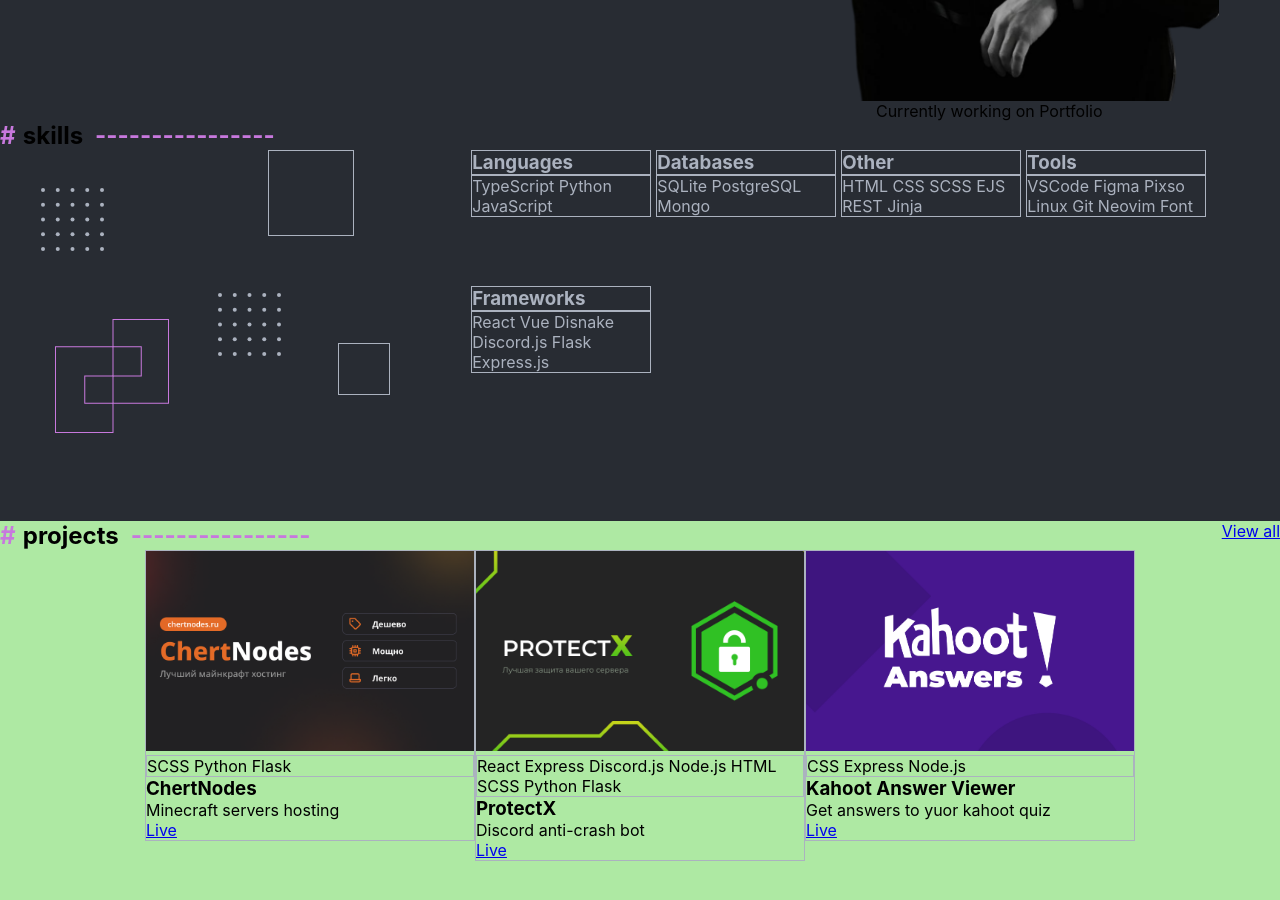
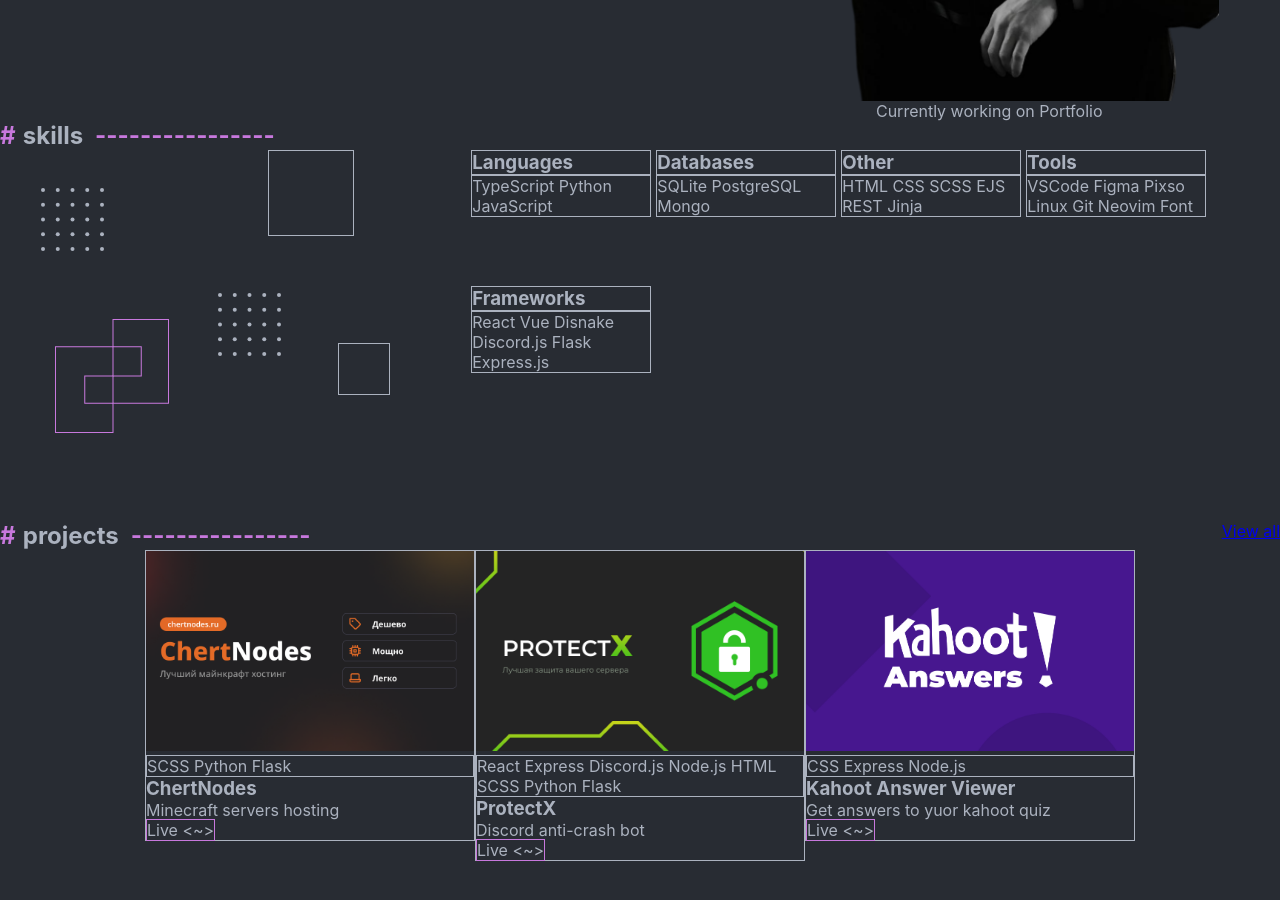
Before and after one commit to KvashninAlexander2023/portfolio-start-project-main, a React app: page / in a window 1280 px wide. Shown: the part 320-1220 px from the top of the page. Built offline with nearby package versions, Linux system fonts and the light colour scheme.

Commit message:
GlobalStyles

```diff
--- a/src/components/SectionTitle.tsx
+++ b/src/components/SectionTitle.tsx
@@ -12,9 +12,9 @@ export const SectionTitle = styled.h2`
   &::after{
     content: '----------------';
     /* display: block; */
-    width: 50px; /* Ширина решетки */
-    height: 5px; /* Высота решетки */
-    color: #C778DD; /* Цвет решетки */
-    margin-left: 0.5em; /* Расстояние между решеткой и заголовком */
+    width: 50px;
+    height: 5px;
+    color: #C778DD; /* Цвет линии */
+    margin-left: 0.5em; /* Расстояние между линией и заголовком */
   }
 `;
--- a/src/layout/sections/main/Main.tsx
+++ b/src/layout/sections/main/Main.tsx
@@ -19,8 +19,8 @@ export const Main = () => {
           <button>Contact me!!</button>
         </div>
         <FlexWrapper justify="center" direction="column" align="center">
-          <PhotoContainer >
-            <img src={photo} alt='web developer photo'/>
+          <PhotoContainer>
+            <img src={photo} alt="web developer photo" />
           </PhotoContainer>
           <span>Currently working on Portfolio</span>
         </FlexWrapper>
@@ -31,7 +31,7 @@ export const Main = () => {
 
 const StyledMain = styled.div`
   min-height: 50vh;
-  background-color: #282c33; //#8f8b8b;
+  background-color: ${(props) => props.theme.color.primary};
 `;
 
 const PhotoContainer = styled.div`
@@ -40,16 +40,19 @@ const PhotoContainer = styled.div`
   overflow: hidden;
   position: relative;
   z-index: 1;
-  & img{
+  & img {
     width: 100%;
     /* height: auto; */
   }
   &::before {
     content: url(${photologo});
     position: absolute;
+    /* width: 40px; */
+    transform: scale(0.9);
     top: 100px;
-    left: 50px;
+    left: 45px;
     z-index: -1;
+
   }
   &::after {
     content: url(${dots});
--- a/src/layout/sections/works/Works.tsx
+++ b/src/layout/sections/works/Works.tsx
@@ -39,7 +39,7 @@ export const Works = () => {
 
 const StyledWorks = styled.section`
   min-height: 70vh;
-  background-color: #aee9a3;
+  background-color: ${props => props.theme.color.primary};
 `;
 
 // const TitleLineStyled = styled.div`
--- a/src/layout/sections/works/work/Work.tsx
+++ b/src/layout/sections/works/work/Work.tsx
@@ -25,12 +25,12 @@ export const Work = (props: WorkPropsType) => {
 
 const StyledWork = styled.div`
   max-width: 330px;
-  border: 1px solid #abb2bf;
+  border: 1px solid ${(props) => props.theme.color.secondary};
   /* padding: 0;
   margin: 0; */
 `;
 const Image = styled.img`
-  width:100%;
+  width: 100%;
   height: 200px;
   object-fit: cover;
 
@@ -39,14 +39,21 @@ const Image = styled.img`
 `;
 
 const TechnologyStackUsed = styled.p`
-  border: 1px solid #abb2bf;
-  margin: 0;
+  border: 1px solid ${(props) => props.theme.color.secondary};
+  /* margin: 0; */
 `;
 const DescriptionGroupsStyled = styled.div`
-  /* border: 1px solid #abb2bf; */
-  margin: 0;
+  /* margin: 0; */
 `;
+
 const Link = styled.a`
+  color: inherit;
+  border: 1px solid ${(props) => props.theme.color.lineColor};
+  text-decoration: none;
+  &::after {
+    content: "<~>";
+    display: inline-block;
 
-  margin: 0;
+    /* width: 10px; */
+  }
 `;
--- a/src/styles/GlobalStyles.tsx
+++ b/src/styles/GlobalStyles.tsx
@@ -1,4 +1,10 @@
 import { createGlobalStyle } from "styled-components";
+
+
+type GlobalStylesType = {
+  color?: string,
+  secondary?: string,
+}
 
 export const GlobalStyles = createGlobalStyle`
   *,
@@ -16,6 +22,9 @@ export const GlobalStyles = createGlobalStyle`
     sans-serif;
   -webkit-font-smoothing: antialiased;
   -moz-osx-font-smoothing: grayscale;
+  color:#abb2bf;
+  max-width: 1366px;
+  margin: 0 auto;
 }
 
 code {
--- a/src/styles/Theme.styled.tsx
+++ b/src/styles/Theme.styled.tsx
@@ -1,14 +1,7 @@
 export const myTheme = {
-  border_radius: "15px",
   color: {
-    primary: "lightgreen",
-    secondary: "gold",
-    grey: {
-      dark: "#3f3d3d",
-      light: "#fff",
-      // light: "#c4c1c1",
-    },
-    // buttonColor: "#56e251",
-    buttonColor: "#a830ee",
+    primary: "#282c33",
+    secondary: "#abb2bf",
+    lineColor: "#C778DD",
   },
 };
```
